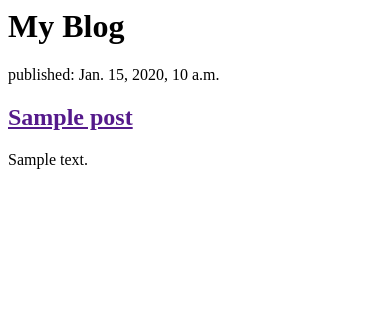
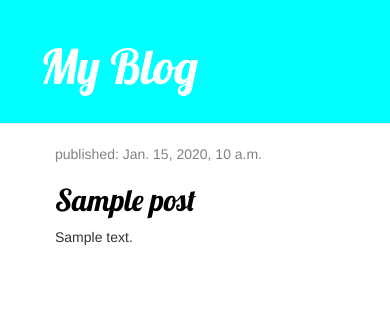
Before and after one commit to PaulB99/Python-web-app, a Django app: page / in a window 390 px wide. Shown: the top 316 px of the page. Run offline with Django 3.2, Linux system fonts and the light colour scheme; tables that the repository leaves empty hold one stand-in row (values such as "Sample post"); some libraries are stand-ins or nearby versions.

Commit message:
css added

```diff
--- /dev/null
+++ b/mysite/blog/static/css/blog.css
@@ -0,0 +1,37 @@
+.page-header {
+    background-color: #00FFFF;
+    margin-top: 0;
+    padding: 20px 20px 20px 40px;
+    }
+.page-header h1, .page-header h1 a, .page-header h1 a:visited, .page-header h1 a:active {
+    color: #ffffff;
+    font-size: 36pt;
+    text-decoration: none;
+    }
+.content {
+    margin-left: 40px;
+    }
+h1, h2, h3, h4 {
+    font-family: 'Lobster', cursive;
+    }
+.date {
+    color: #828282;
+    }
+.save {
+    float: right;
+    }
+.post-form textarea, .post-form input {
+    width: 100%;
+    }
+.top-menu, .top-menu:hover, .top-menu:visited {
+    color: #ffffff;
+    float: right;
+    font-size: 26pt;
+    margin-right: 20px;
+    }
+.post {
+    margin-bottom: 70px;
+    }
+.post h2 a, .post h2 a:visited {
+    color: #000000;
+    }
--- a/mysite/blog/templates/blog/post_list.html
+++ b/mysite/blog/templates/blog/post_list.html
@@ -1,20 +1,33 @@
+{% load static %}
 <html>
     <head>
         <title>Paul's blog</title>
+        <link rel="stylesheet" href="//maxcdn.bootstrapcdn.com/bootstrap/3.2.0/css/bootstrap.min.css">
+        <link rel="stylesheet" href="//maxcdn.bootstrapcdn.com/bootstrap/3.2.0/css/bootstrap-theme.min.css">
+        <link href="//fonts.googleapis.com/css?family=Lobster&subset=latin,latin-ext" rel="stylesheet" type="text/css">
+        <link rel="stylesheet" href="{% static 'css/blog.css' %}">
+
     </head>
     <body>
-        <div>
-            <h1>My Blog</h1>
+        <div class ="page-header">
+            <h1><a href="/">My Blog</a></h1>
         </div>
 
-        {% for post in posts %}
-        <div>
-            <p>published: {{ post.published_date }}</p>
-            <h2><a href="">{{ post.title }}</a></h2>
-            <p>{{ post.text|linebreaksbr }}</p>
+        <div class="content container">
+            <div class="row">
+                <div class="col-md-8">
+                {% for post in posts %}
+                    <div class="post">
+                        <div class="date">
+                        <p>published: {{ post.published_date }}</p>
+                        </div>
+                        <h2><a href="">{{ post.title }}</a></h2>
+                        <p>{{ post.text|linebreaksbr }}</p>
+                    </div>
+                    {% endfor %}
+                </div>
+            </div>
         </div>
-        {% endfor %}
-
 
     </body>
 </html>
```
